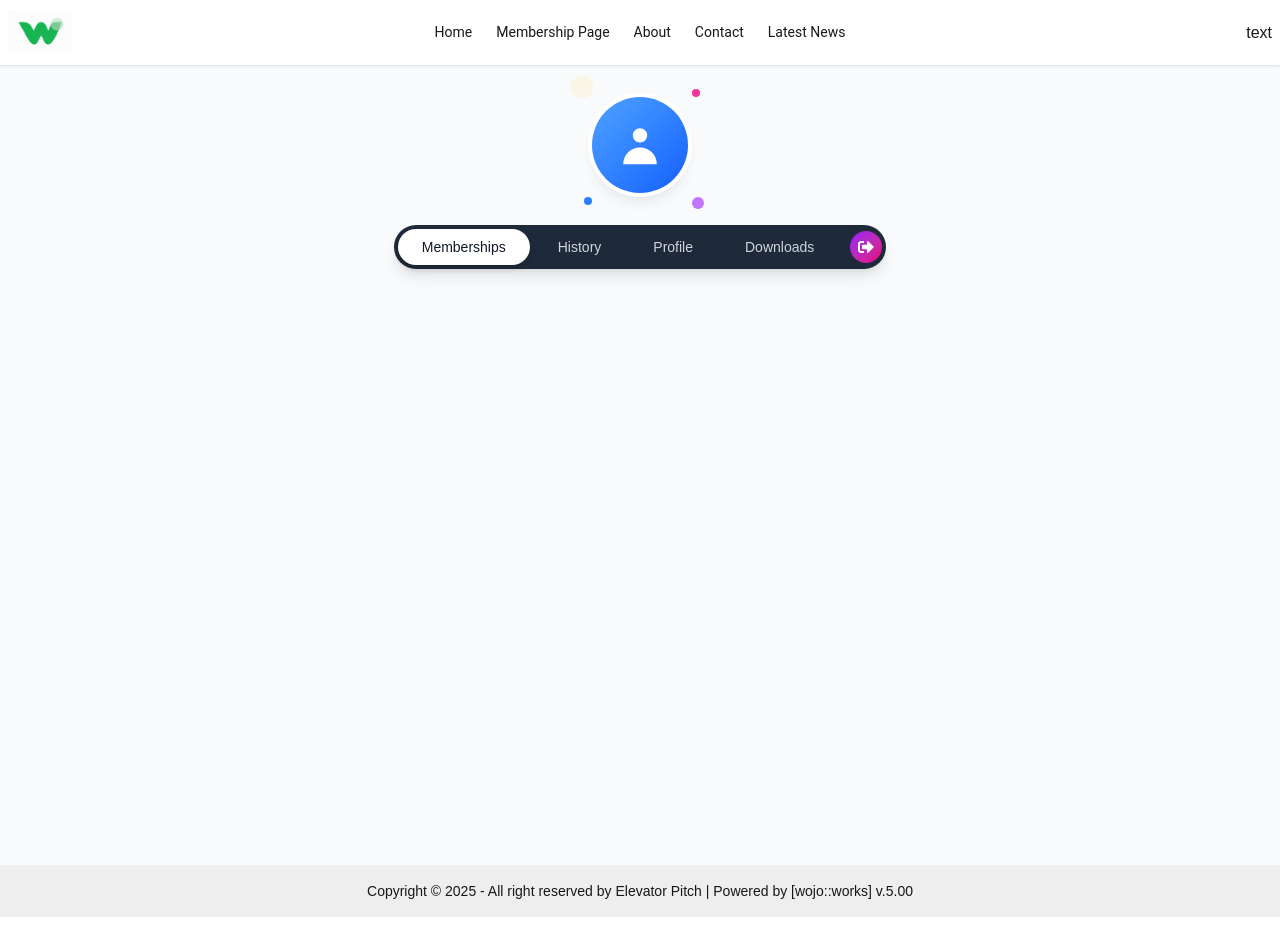
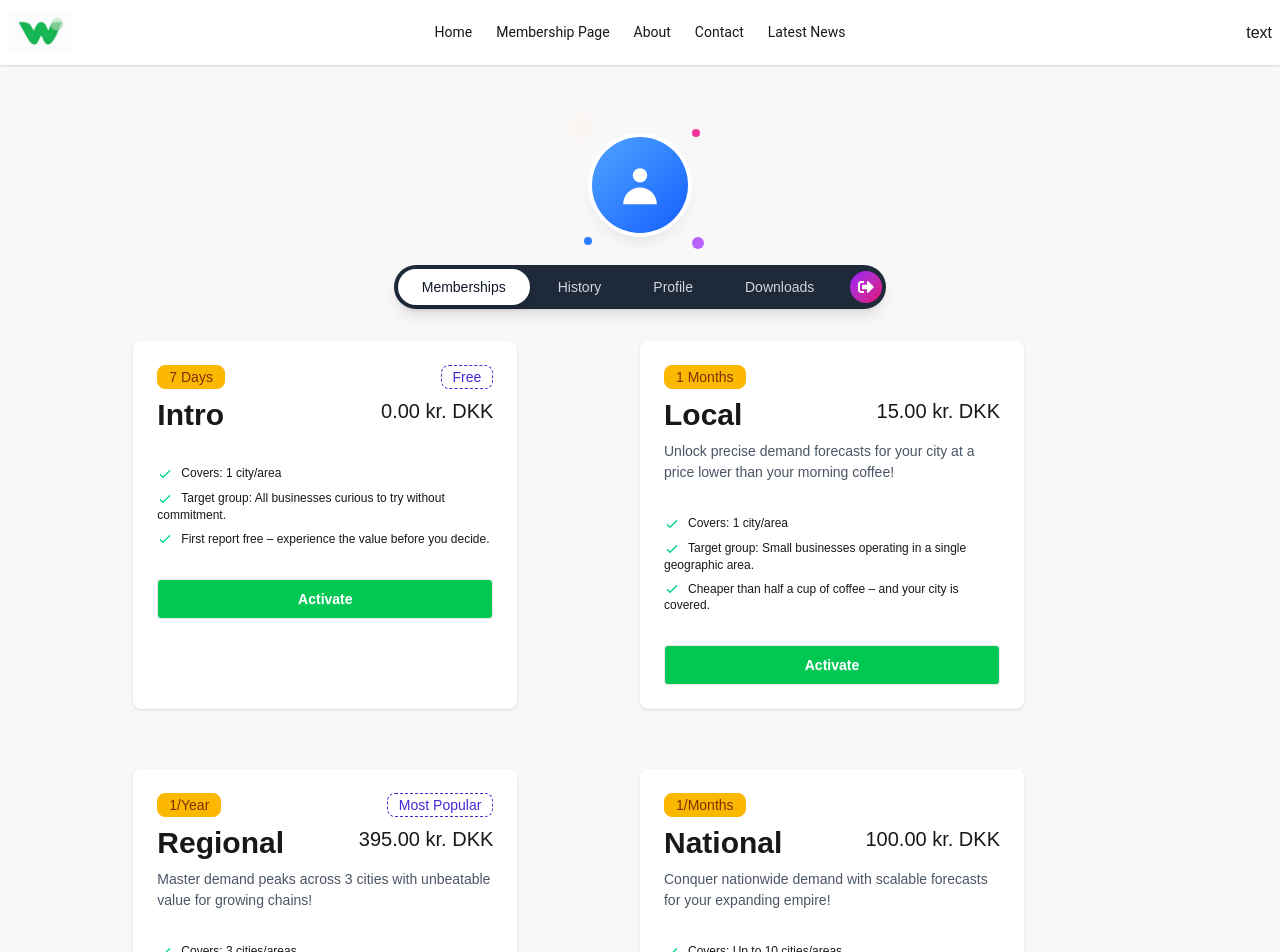
Before and after one commit to elevatorIbhome/elevator-frontend, a React (Vite) app: page /dashboard in a window 1280 px wide. Shown: the top 952 px of the page. Before the commit the page ends 917 px from the top, so only its background shows below. Built offline with nearby package versions, Linux system fonts and the light colour scheme.

Commit message:
Card Added in Membership in dashboard

```diff
--- /dev/null
+++ b/src/Components/ActivateCard/ActivateCard.jsx
@@ -0,0 +1,130 @@
+import React from 'react';
+const pricingData = [
+    {
+        title: "Intro",
+        subtitle: "Free",
+        description:"",
+        price: "0.00",
+        currency: "kr. DKK",
+        period: "7 Days",
+        badge: {
+            text: "FREE TRIAL",
+            color: "bg-gradient-to-r from-pink-500 to-red-500"
+        },
+        features: [
+            "Covers: 1 city/area",
+            "Target group: All businesses curious to try without commitment."
+        ],
+        usp: "First report free – experience the value before you decide.",
+        buttonText: "Start membership",
+        popular: false,
+        mostPopular: false
+    },
+    {
+        title: "Local",
+        subtitle: "",
+         description:"Unlock precise demand forecasts for your city at a price lower than your morning coffee!",
+        price: "15.00",
+        currency: "kr. DKK",
+        period: "1 Months",
+        badge: {
+            text: "LOCAL",
+            color: "bg-orange-500"
+        },
+        features: [
+            "Covers: 1 city/area",
+            "Target group: Small businesses operating in a single geographic area."
+        ],
+        usp: "Cheaper than half a cup of coffee – and your city is covered.",
+        buttonText: "Start membership",
+        popular: true,
+        mostPopular: false
+    },
+    {
+        title: "Regional",
+        subtitle: "Most Popular",
+        description:"Master demand peaks across 3 cities with unbeatable value for growing chains!",
+        price: "395.00",
+        currency: "kr. DKK",
+        period: "1/Year",
+        badge: {
+            text: "VIP",
+            color: "bg-gradient-to-r from-purple-500 to-indigo-500"
+        },
+        features: [
+            "Covers: 3 cities/areas",
+            "Target group: Chains and companies operating across multiple cities."
+        ],
+        usp: "Best value-for-money, per city.",
+        buttonText: "Start membership",
+        popular: false,
+        mostPopular: true
+    },
+    {
+        title: "National",
+        subtitle: "",
+        description:"Conquer nationwide demand with scalable forecasts for your expanding empire!",
+        price: "100.00",
+        currency: "kr. DKK",
+        period: "1/Months",
+        badge: {
+            text: "N",
+            color: "bg-gradient-to-r from-red-500 to-orange-500"
+        },
+        features: [
+            "Covers: Up to 10 cities/areas",
+            "Target group: Larger chains, hotels, or businesses with broad geographic presence."
+        ],
+        usp: "The entire country in one package – ready to scale.",
+        buttonText: "Start membership",
+        popular: false,
+        mostPopular: false
+    }
+];
+
+
+const ActivateCard = () => {
+    return (
+        <div>
+            <div className='w-10/12 mx-auto grid md:grid-cols-2 gap-y-5'>
+                {
+                    pricingData.map((pricing, index) => <div key={index} className="card w-96 bg-base-100 shadow-sm hover:shadow-2xl mb-10">
+                        <div className="card-body  ">
+                            <div className='flex justify-between'>
+                                <span className="badge badge-md badge-warning">{pricing.period}</span>
+                                {
+                                    pricing.subtitle && <div className="badge badge-dash badge-primary">{pricing.subtitle}</div>
+                                }
+                                </div>
+                            <div className="flex justify-between">
+                                <h2 className="text-3xl font-bold">{pricing.title}</h2>
+                                <span className="text-xl">{pricing.price} {pricing.currency}</span>
+                            </div>
+                            {
+                                pricing.description && <p className='text-gray-600'>{pricing.description}</p>
+                            }
+                            <ul className="mt-6 flex flex-col gap-2 text-xs">
+                                {
+                                    pricing.features.map((feature, index) => <li key={index}>
+                                        <svg xmlns="http://www.w3.org/2000/svg" className="size-4 me-2 inline-block text-success" fill="none" viewBox="0 0 24 24" stroke="currentColor"><path strokeLinecap="round" strokeLinejoin="round" strokeWidth="2" d="M5 13l4 4L19 7" /></svg>
+                                        <span>{feature}</span>
+                                    </li>)
+                                }
+                                <li>
+                                    <svg xmlns="http://www.w3.org/2000/svg" className="size-4 me-2 inline-block text-success" fill="none" viewBox="0 0 24 24" stroke="currentColor"><path strokeLinecap="round" strokeLinejoin="round" strokeWidth="2" d="M5 13l4 4L19 7" /></svg>
+                                    <span>{pricing.usp}</span>
+                                </li>
+                            </ul>
+                            <div className="mt-6">
+                                <button className="btn text-white  btn-block bg-[#00C853] hover:bg-[#00B140] hover:shadow-2xl">Activate</button>
+                            </div>
+                        </div>
+                    </div>)
+                }
+            </div>
+
+        </div>
+    );
+};
+
+export default ActivateCard;
--- a/src/Pages/DashBoard/DashBoard.jsx
+++ b/src/Pages/DashBoard/DashBoard.jsx
@@ -10,13 +10,13 @@ const DashBoard = () => {
     const [activeTab, setActiveTab] = useState('memberships');
 
     const tabs = [
-        { id: 'memberships', label: 'Memberships',to :"/about" },
-        { id: 'history', label: 'History' },
-        { id: 'profile', label: 'Profile' },
-        { id: 'downloads', label: 'Downloads' },
+        { id: 'memberships', label: 'Memberships',to :"/dashboard" },
+        { id: 'history', label: 'History', to:"/dashboard/history" },
+        { id: 'profile', label: 'Profile', to:"/dashboard/profile"},
+        { id: 'downloads', label: 'Downloads',to:"/dashboard/downloads"},
     ];
     return (
-        <div className="min-h-screen bg-gray-50 py-8">
+        <div className="min-h-screen  py-8 my-10">
             <div className="max-w-7xl mx-auto px-4 sm:px-6 lg:px-8">
                 {/* User Avatar Section */}
                 <div className="flex flex-col items-center mb-8">
@@ -40,7 +40,7 @@ const DashBoard = () => {
                 <div className="flex justify-center mb-8">
                     <div className="bg-gray-800 rounded-full p-1 flex items-center gap-1 shadow-lg flex-wrap justify-center">
                         {tabs.map((tab) => (
-                            <NavLink
+                            <NavLink  to={`${tab.to}`}
                                 key={tab.id}
                                 onClick={() => setActiveTab(tab.id)}
                                 className={`px-6 py-2 rounded-full text-sm font-medium transition-all duration-200 ${activeTab === tab.id
--- /dev/null
+++ b/src/Pages/DashBoard/Download/Download.jsx
@@ -0,0 +1,11 @@
+import React from 'react';
+
+const Download = () => {
+    return (
+        <div>
+            Download i am
+        </div>
+    );
+};
+
+export default Download;
--- /dev/null
+++ b/src/Pages/DashBoard/History/History.jsx
@@ -0,0 +1,11 @@
+import React from 'react';
+
+const History = () => {
+    return (
+        <div>
+            i am histroy
+        </div>
+    );
+};
+
+export default History;
--- /dev/null
+++ b/src/Pages/DashBoard/Member/Member.jsx
@@ -0,0 +1,12 @@
+import React from 'react';
+import ActivateCard from '../../../Components/ActivateCard/ActivateCard';
+
+const Member = () => {
+    return (
+        <div>
+            <ActivateCard></ActivateCard>
+        </div>
+    );
+};
+
+export default Member;
--- /dev/null
+++ b/src/Pages/DashBoard/Profile/Profile.jsx
@@ -0,0 +1,11 @@
+import React from 'react';
+
+const Profile = () => {
+    return (
+        <div>
+            i am profile
+        </div>
+    );
+};
+
+export default Profile;
--- a/src/Route/route.jsx
+++ b/src/Route/route.jsx
@@ -7,6 +7,10 @@ import News from "../Pages/LatestNews/News";
 import About from "../Pages/About/About";
 import DashBoard from "../Pages/DashBoard/DashBoard";
 import DashLayout from "../Layout/DashLayout.jsx/DashLayout";
+import Member from "../Pages/DashBoard/Member/Member";
+import History from "../Pages/DashBoard/History/History";
+import Profile from "../Pages/DashBoard/Profile/Profile";
+import Download from "../Pages/DashBoard/Download/Download";
 
 
 export const router = createBrowserRouter([
@@ -22,6 +26,12 @@ export const router = createBrowserRouter([
   },
   {
     path:"/dashboard",
-    Component:DashLayout
+    Component:DashLayout,
+    children:[
+      {index : true , Component: Member},
+      {path : "history", Component: History},
+      {path : "profile", Component: Profile},
+      {path : "downloads", Component: Download},
+    ]
   }
 ]);
```
